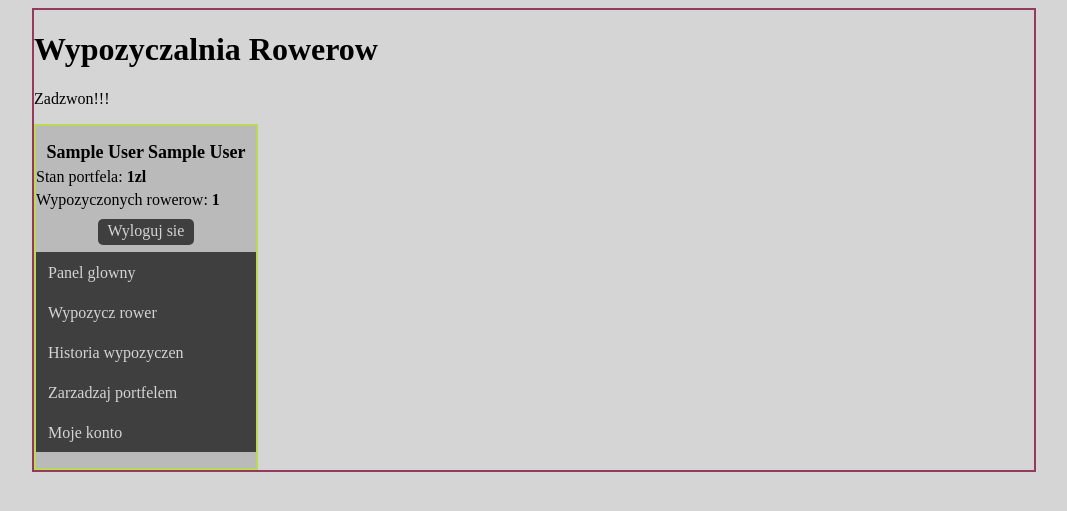
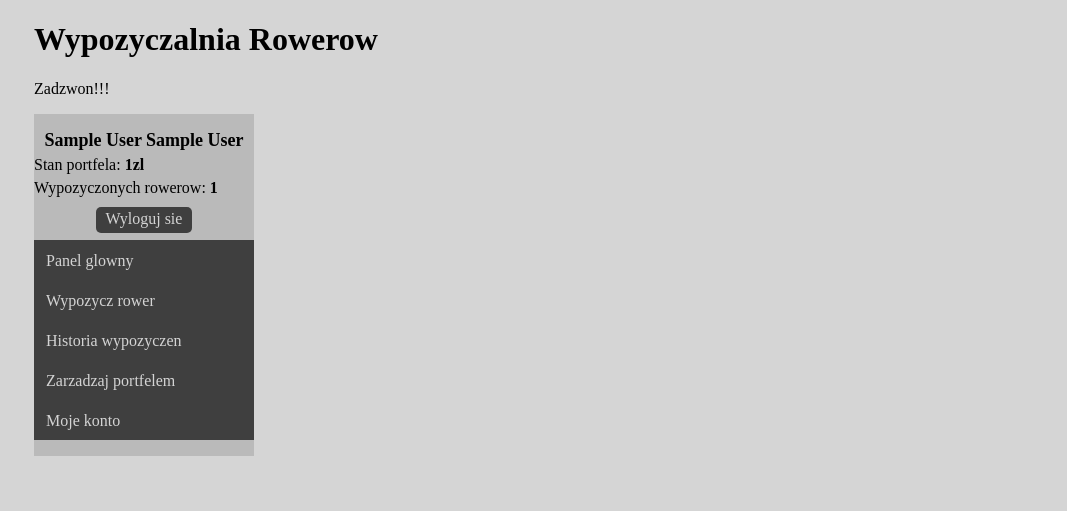
Before and after one commit to Aleksander-Drozd/BD_Project, a PHP site: page /view/user.php in a window 1280 px wide. Shown: the top 511 px of the page, without its empty margins (106-1173 px from the left). Run offline with PHP 8.4, Linux system fonts and the light colour scheme; the visitor is signed in with stand-in values (Sample User, id 1); data that the repository does not hold is empty.

Commit message:
Little css fix

```diff
--- a/css/main-theme.css
+++ b/css/main-theme.css
@@ -10,12 +10,10 @@ body{
     width: 1000px;
     margin-left: auto;
     margin-right: auto;
-    border: solid #933a5d 2px;
 }
 .navigation {
     min-width: 200px;
     display: inline-block;
-    border: solid #bada55 2px;
     background-color: #bababa;
 }
 
```
